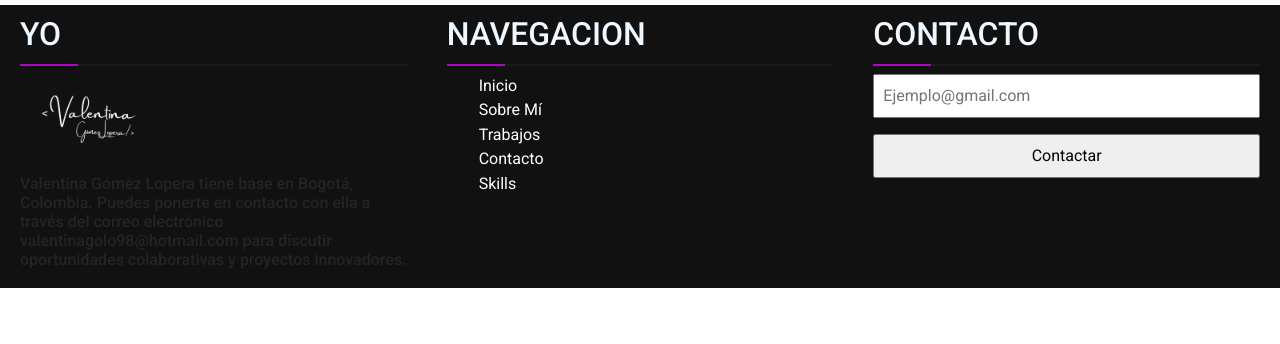
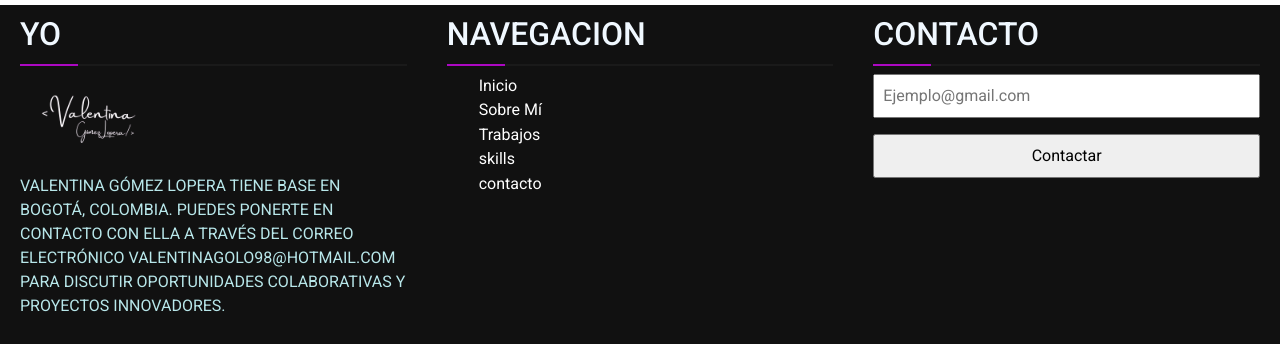
Before and after one commit to Valegolo/portafolio_53805, a plain HTML site: page index.html in a window 1280 px wide. Shown: the part 1207-1551 px from the top of the page. Before the commit the page ends 1495 px from the top, so only its background shows below. Drawn offline with Linux system fonts and the light colour scheme.

Commit message:
arreglo navegacion orden

```diff
--- a/index.html
+++ b/index.html
@@ -18,8 +18,8 @@
         <li class="listaitem"><a class="linknav" href="./index.html">Inicio</a></li>
         <li class="listaitem"><a class="linknav" href="./pages/sobremi.html">Sobre Mí</a></li>
         <li class="listaitem"><a class="linknav" href="./pages/trabajos.html">Trabajos</a></li>
+        <li class="listaitem"><a class="linknav" href="./pages/skills.html">skills</a></li>
         <li class="listaitem"><a class="linknav" href="./pages/contacto.html">Contacto</a></li>
-        <li class="listaitem"><a class="linknav" href="./pages/skills.html">Skills</a></li>
 
     </ul>
     </nav>
@@ -57,7 +57,7 @@
                 <a href="#">
                     <img class="logofooter" src="./assets/img/logo.png" alt="logo de la pagina">
                 </a>
-              <h6>Valentina Gómez Lopera tiene base en Bogotá, Colombia. Puedes ponerte en contacto con ella a través del correo electrónico valentinagolo98@hotmail.com para discutir oportunidades colaborativas y proyectos innovadores.</h6>
+              <p class="textofooter">Valentina Gómez Lopera tiene base en Bogotá, Colombia. Puedes ponerte en contacto con ella a través del correo electrónico valentinagolo98@hotmail.com para discutir oportunidades colaborativas y proyectos innovadores.</p>
           </div>
           </div>
 
@@ -69,8 +69,8 @@
                     <li class="listaitemfooter"><a class="linknavfooter" href="./index.html">Inicio</a></li>
                     <li class="listaitemfooter"><a class="linknavfooter" href="./pages/sobremi.html">Sobre Mí</a></li>
                     <li class="listaitemfooter"><a class="linknavfooter" href="./pages/trabajos.html">Trabajos</a></li>
-                    <li class="listaitemfooter"><a class="linknavfooter" href="./pages/contacto.html">Contacto</a></li>
-                    <li class="listaitemfooter"><a class="linknavfooter" href="./pages/skills.html">Skills</a></li>
+                    <li class="listaitemfooter"><a class="linknavfooter" href="./pages/skills.html">skills</a></li>
+                    <li class="listaitemfooter"><a class="linknavfooter" href="./pages/contacto.html">contacto</a></li>
                 </ul>
                 </nav>
           </div>
```
Also changed, not shown: pages/contacto.html (+1 -1 lines), pages/skills.html (+1 -1 lines), pages/sobremi.html (+1 -1 lines), pages/trabajos.html (+1 -1 lines).
